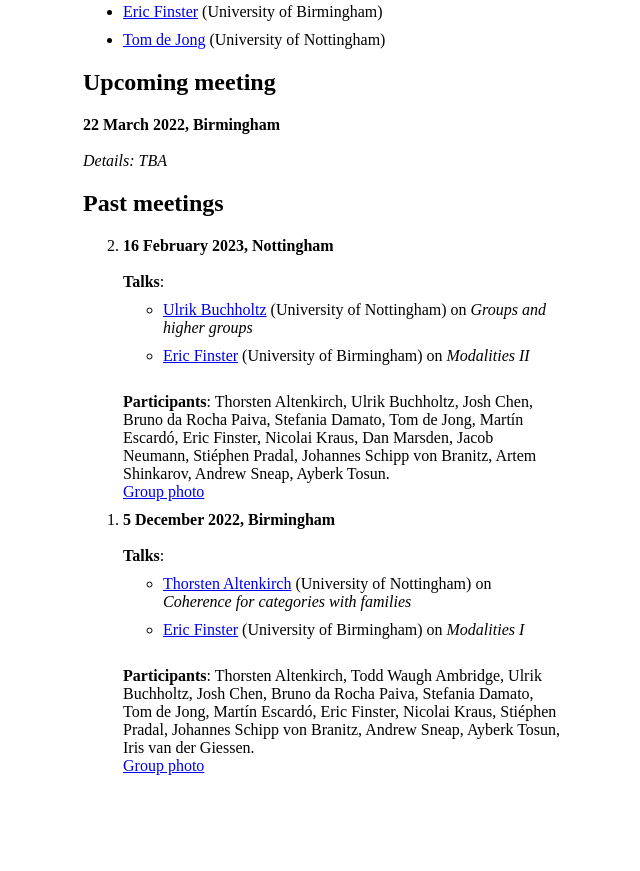
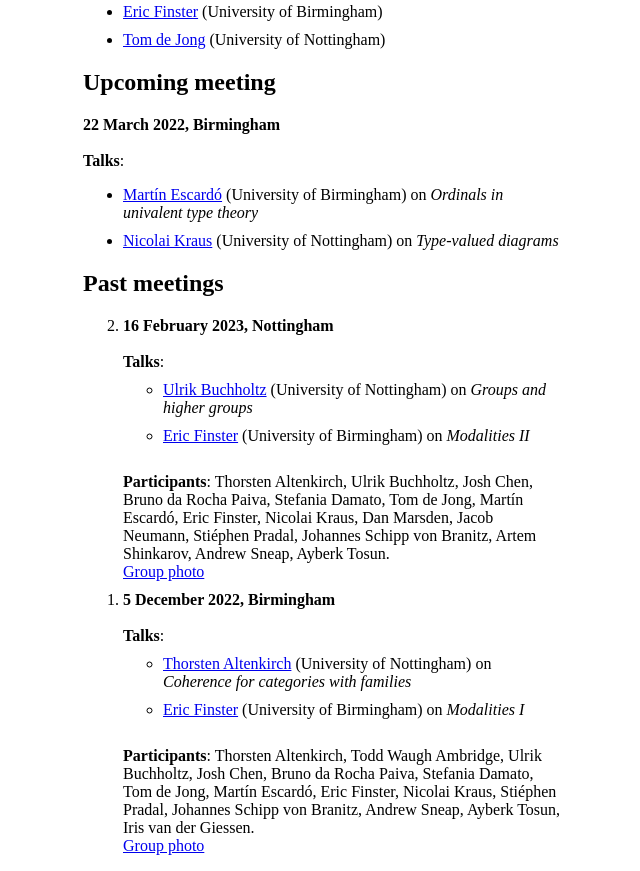
Before and after one commit to tomdjong/ASSUME, a plain HTML site: page index.html in a window 1280 px wide. Shown: the part 780-1651 px from the top of the page, without its empty margins (317-957 px from the left). Before the commit the page ends 1571 px from the top, so only its background shows below. Drawn offline with Linux system fonts and the light colour scheme.

Commit message:
Add speakers for ASSUME 2023-03-22

```diff
--- a/index.html
+++ b/index.html
@@ -47,7 +47,18 @@
   <h2>Upcoming meeting</h2>
   <strong>22 March 2022, Birmingham</strong>
   <br></br>
-  <em>Details: TBA</em>
+  <strong>Talks</strong>:
+  <ul>
+    <li>
+      <a href="https://www.cs.bham.ac.uk/~mhe">Mart&iacute;n Escard&oacute;</a>
+      (University of Birmingham) on <em>Ordinals in univalent type theory</em>
+    </li>
+    <li> <a href="https://www.cs.nott.ac.uk/~psznk/">Nicolai Kraus</a>
+      (University of Nottingham) on <em>Type-valued diagrams</em>
+    </li>
+  </ul>
+
+
   <h2>Past meetings</h2>
   <ol reversed>
     <li>
```
